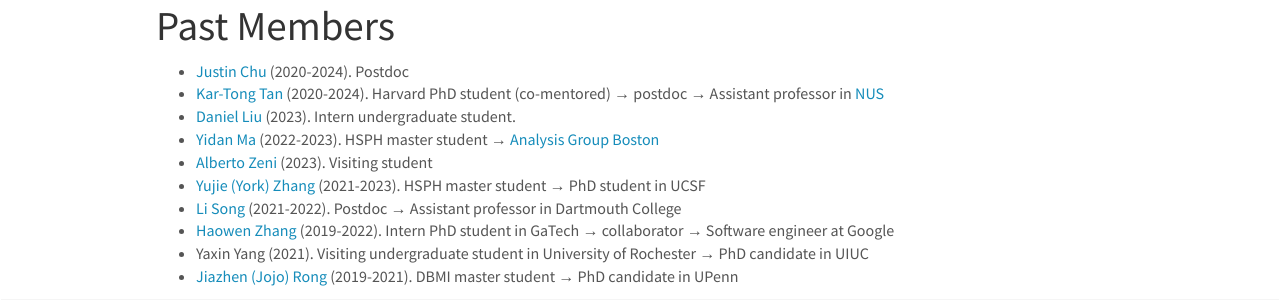
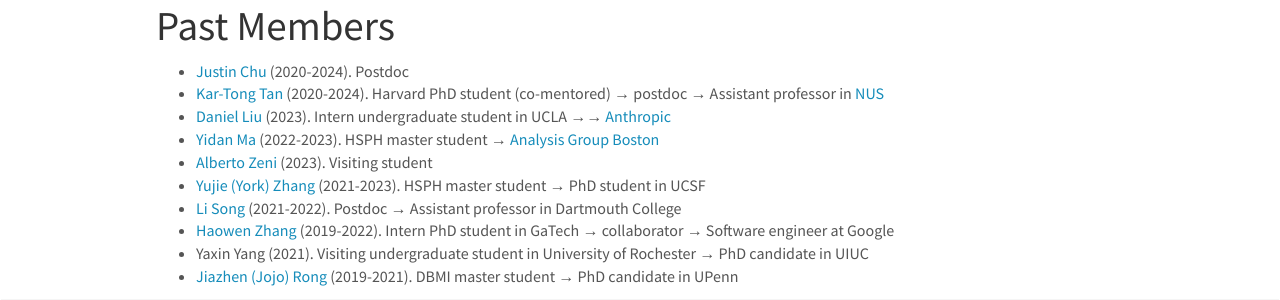
Before and after one commit to hlilab/hlilab.github.io, a Jekyll site: the page built from _pages/team.md, in a window 1280 px wide and 1285 px high. Shown: the part 882-1182 px from the top of the window. Built offline with Jekyll 4.4.1, drawn with Linux system fonts in a browser that asks for light colours; nearby versions of some CDN libraries.

```diff
--- a/_pages/team.md
+++ b/_pages/team.md
@@ -76,7 +76,7 @@ permalink: /team/
 
 * [Justin Chu](https://www.linkedin.com/in/justin-chu-84685652/) (2020-2024). Postdoc
 * [Kar-Tong Tan](https://www.linkedin.com/in/kar-tong-tan-b843aa1b8/) (2020-2024). Harvard PhD student (co-mentored) &#8594; postdoc &#8594; Assistant professor in [NUS](https://nus.edu.sg/)
-* [Daniel Liu](https://liudaniel.com/) (2023). Intern undergraduate student.
+* [Daniel Liu](https://liudaniel.com/) (2023). Intern undergraduate student in UCLA &#8594;&#8594; [Anthropic](https://www.anthropic.com/)
 * [Yidan Ma](https://www.linkedin.com/in/yidanma-51/) (2022-2023). HSPH master student &#8594; [Analysis Group Boston](https://www.analysisgroup.com/about/locations/boston/)
 * [Alberto Zeni](https://www.linkedin.com/in/alberto-zeni/) (2023). Visiting student
 * [Yujie (York) Zhang](https://www.linkedin.com/in/yujie-zhang-5a0633152/) (2021-2023). HSPH master student &#8594; PhD student in UCSF
```
Also changed, not shown: _pages/openings.md (+2 -0 lines).
